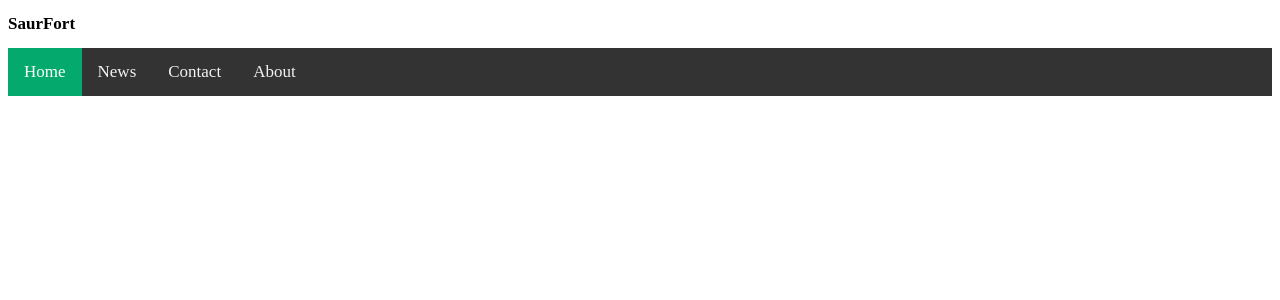
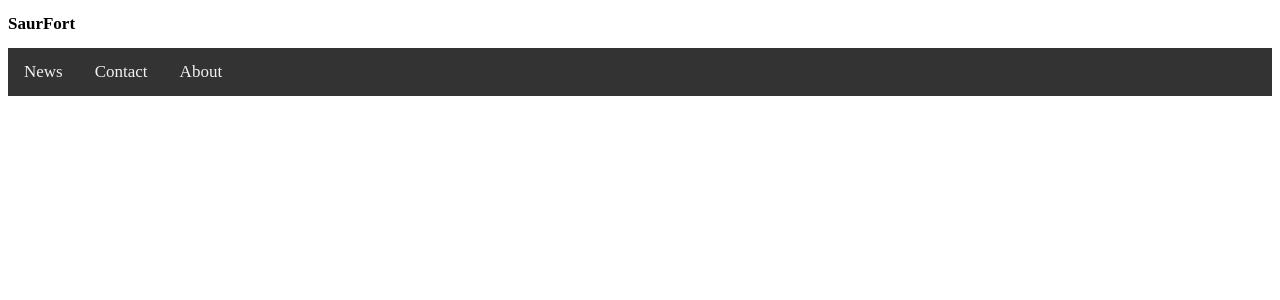
Before and after one commit to SaurFort/SaurFort, a PHP site: page / in a window 1280 px wide. Shown: the top 300 px of the page. Run offline with PHP 8.4, Linux system fonts and the light colour scheme.

```diff
--- a/assets/css/index.css
+++ b/assets/css/index.css
@@ -11,6 +11,9 @@
     .topnav {
       background-color: #333;
       overflow: hidden;
+      right: 0;
+      left: auto;
+      text-align: right;
     }
 
       .topnav a {
--- a/index.html
+++ b/index.html
@@ -16,7 +16,7 @@
 
         <!-- Navbar -->
         <div class="topnav" id="myTopnav">
-            <a href="#home" class="active">Home</a>
+            <!-- <a href="#home" class="active">Home</a> -->
             <a href="#news">News</a>
             <a href="#contact">Contact</a>
             <a href="#about">About</a>
```
Also changed, not shown: README.md (added).
